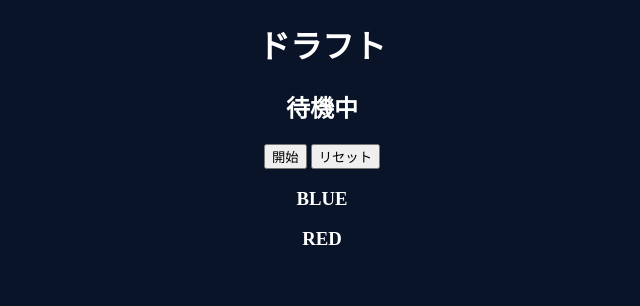
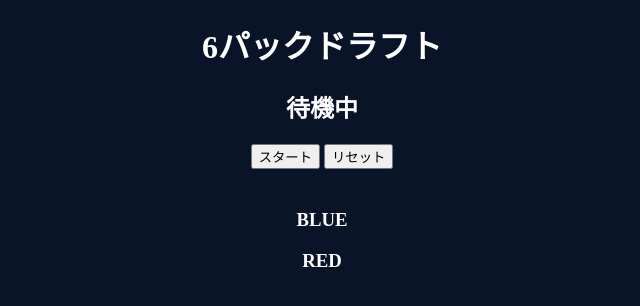
Before and after one commit to kaito19970809-cell/lol-draft, a Flask app: page /1 in a window 1280 px wide. Shown: the top 306 px of the page, without its empty margins (318-958 px from the left). Run offline with Flask 3, Linux system fonts and the light colour scheme; some libraries are stand-ins or nearby versions.

Commit message:
Update index.html

```diff
--- a/templates/index.html
+++ b/templates/index.html
@@ -3,22 +3,25 @@
 <head>
 <meta charset="UTF-8">
 <script src="https://cdn.socket.io/4.5.4/socket.io.min.js"></script>
+
 <style>
 body{background:#0a1428;color:white;text-align:center;}
-.card{display:inline-block;margin:5px;cursor:pointer;}
+.pack{display:flex;justify-content:center;gap:10px;margin:20px;}
+.card{cursor:pointer}
 img{width:80px}
 </style>
 </head>
 
 <body>
 
-<h1>ドラフト</h1>
+<h1>6パックドラフト</h1>
+
 <h2 id="turn">待機中</h2>
 
-<button onclick="start()">開始</button>
+<button onclick="start()">スタート</button>
 <button onclick="reset()">リセット</button>
 
-<div id="pool"></div>
+<div class="pack" id="pack"></div>
 
 <h3>BLUE</h3>
 <div id="blue"></div>
@@ -31,8 +34,8 @@ const socket = io();
 const role = "{{ role }}";
 let state = {};
 
-function img(champ){
- return `https://ddragon.leagueoflegends.com/cdn/13.24.1/img/champion/${champ.image}.png`;
+function img(c){
+ return `https://ddragon.leagueoflegends.com/cdn/13.24.1/img/champion/${c.image}.png`;
 }
 
 socket.on("state", s=>{
@@ -49,7 +52,8 @@ function reset(){
 }
 
 function render(){
- if(!state.started){
+
+ if(state.phase !== "DRAFT"){
   document.getElementById("turn").innerText = "待機中";
   return;
  }
@@ -57,10 +61,12 @@ function render(){
  const turn = state.turn % 2 === 0 ? "blue" : "red";
  document.getElementById("turn").innerText = turn + "のターン";
 
- const pool = document.getElementById("pool");
- pool.innerHTML = "";
+ const packArea = document.getElementById("pack");
+ packArea.innerHTML = "";
 
- state.pool.forEach(c=>{
+ const pack = state.packs[role]?.[0] || [];
+
+ pack.forEach(c=>{
   const div = document.createElement("div");
   div.className = "card";
 
@@ -70,12 +76,13 @@ function render(){
    div.onclick = ()=>socket.emit("pick",{role:role, champ:c.name});
   }
 
-  pool.appendChild(div);
+  packArea.appendChild(div);
  });
 
  ["blue","red"].forEach(t=>{
   const el = document.getElementById(t);
   el.innerHTML = "";
+
   state.picks[t].forEach(c=>{
    el.innerHTML += `<img src="${img(c)}">`;
   });
```
